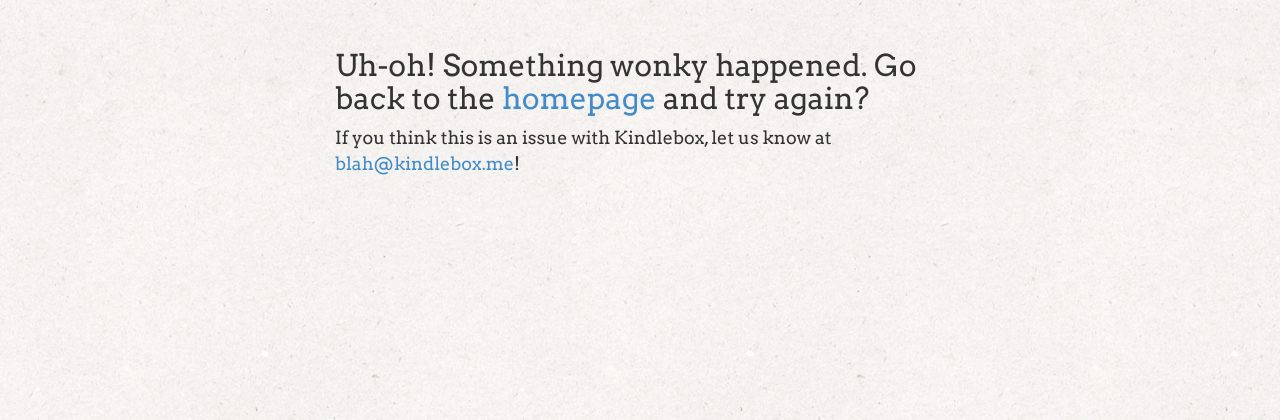
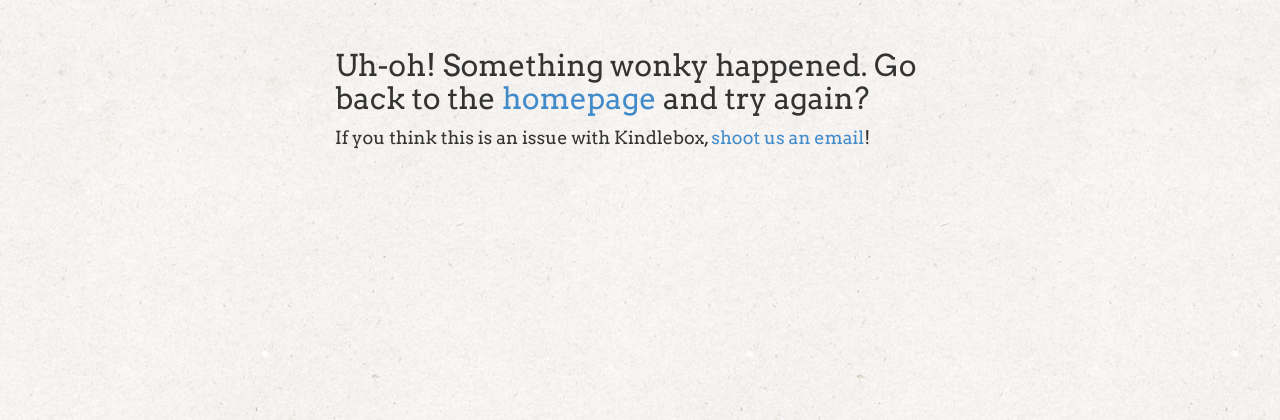
Before and after one commit to stephanie-wang/kindlebox, a Flask app: template app/templates/error.html in a window 1280 px wide. Shown: the part 51-471 px from the top of the page. Run offline with Flask 2, Linux system fonts and the light colour scheme; the template is opened without the code that fills it, so the values that code supplies are empty; parts of the project's set-up code (start-up, migrations or seed data) failed here and were passed over; some libraries are stand-ins or nearby versions.

Commit message:
change feedback email to mine

```diff
--- a/app/templates/error.html
+++ b/app/templates/error.html
@@ -12,8 +12,7 @@
   </h2>
 </div>
 <div>
-  If you think this is an issue with Kindlebox, let us know at
-  <a href="mailto:blah@kindlebox.me">blah@kindlebox.me</a>!
+  If you think this is an issue with Kindlebox, <a href="mailto:wang.stephanie93@gmail.com">shoot us an email</a>!
 </div>
 
 {% endblock %}
```
